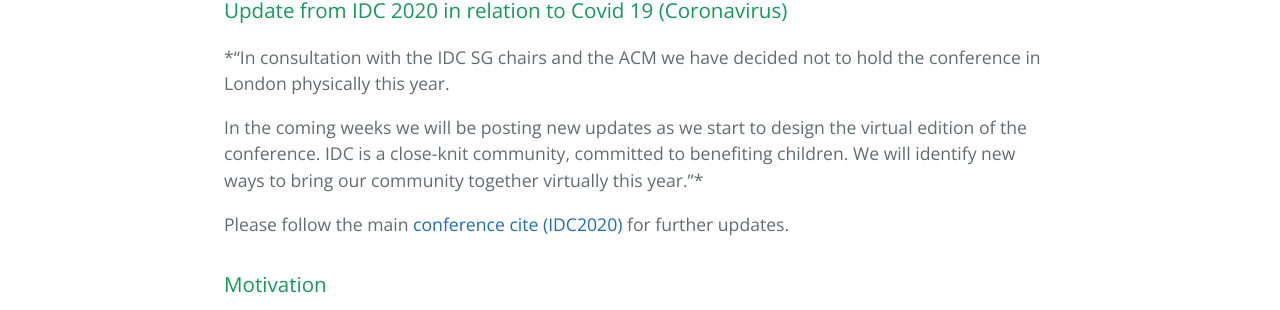
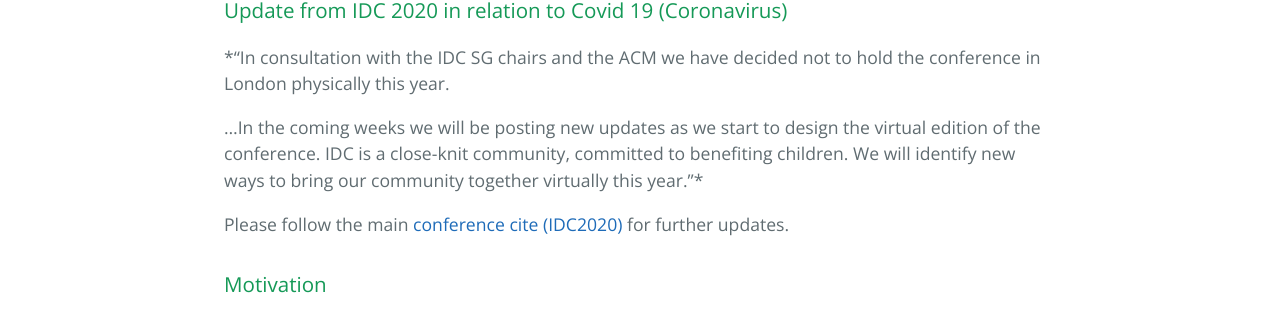
Before and after one commit to sabaci/EdTechEvalWS, a Jekyll site: the page built from index.md, in a window 1280 px wide. Shown: the part 635-945 px from the top of the page. Built offline with Jekyll 4.4.1, drawn with Linux system fonts in a browser that asks for light colours; our own code applies the rules of GitHub Pages for plain Markdown files.

```diff
--- a/index.md
+++ b/index.md
@@ -3,7 +3,7 @@
 ### Update from IDC 2020 in relation to Covid 19 (Coronavirus)
 *"In consultation with the IDC SG chairs and the ACM we have decided not to hold the conference in London physically this year.
 
-In the coming weeks we will be posting new updates as we start to design the virtual edition of the conference. IDC is a close-knit community, committed to benefiting children. We will identify new ways to bring our community together virtually this year."*
+...In the coming weeks we will be posting new updates as we start to design the virtual edition of the conference. IDC is a close-knit community, committed to benefiting children. We will identify new ways to bring our community together virtually this year."*
 
 Please follow the main [conference cite (IDC2020)](https://idc.acm.org/2020/) for further updates.
 
```
